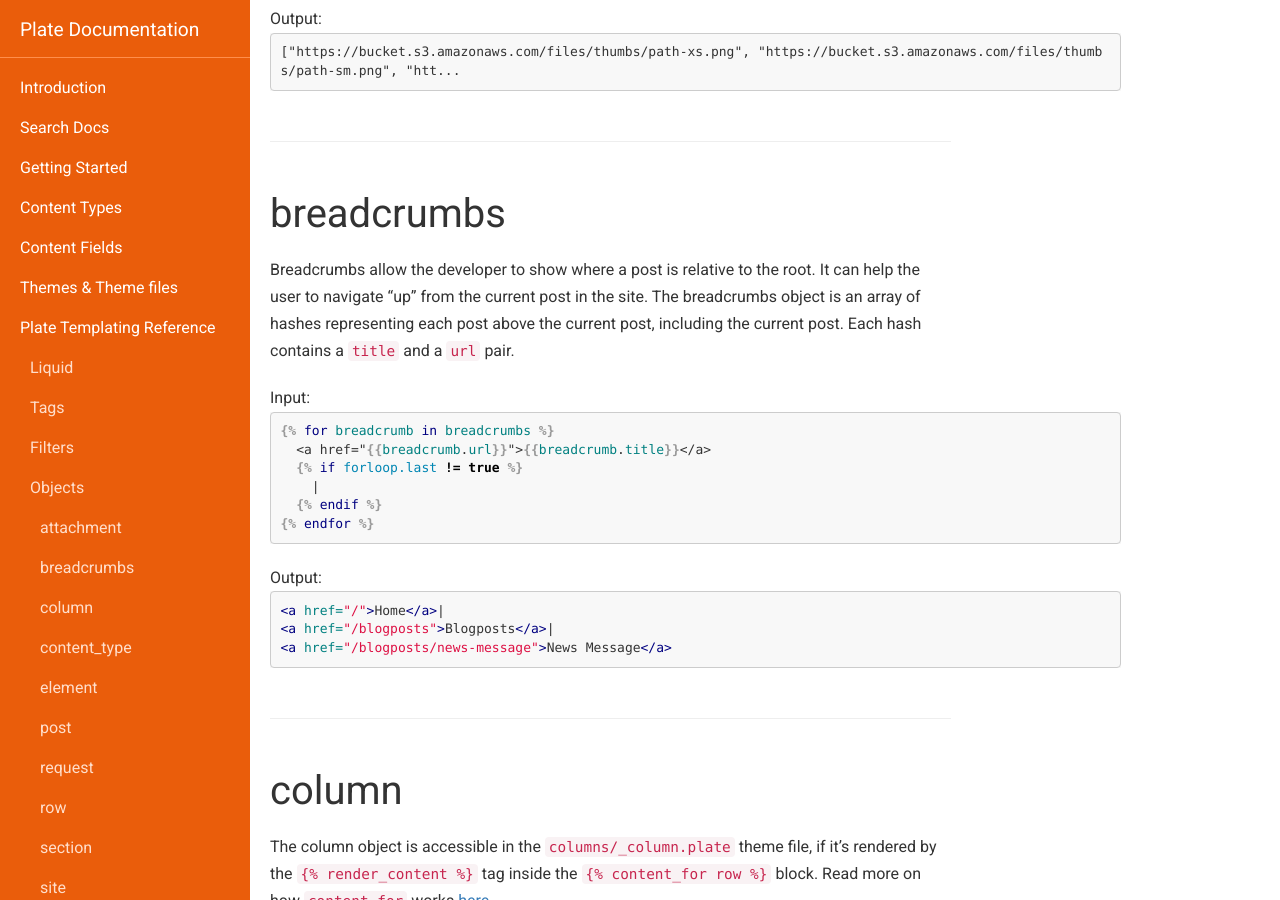
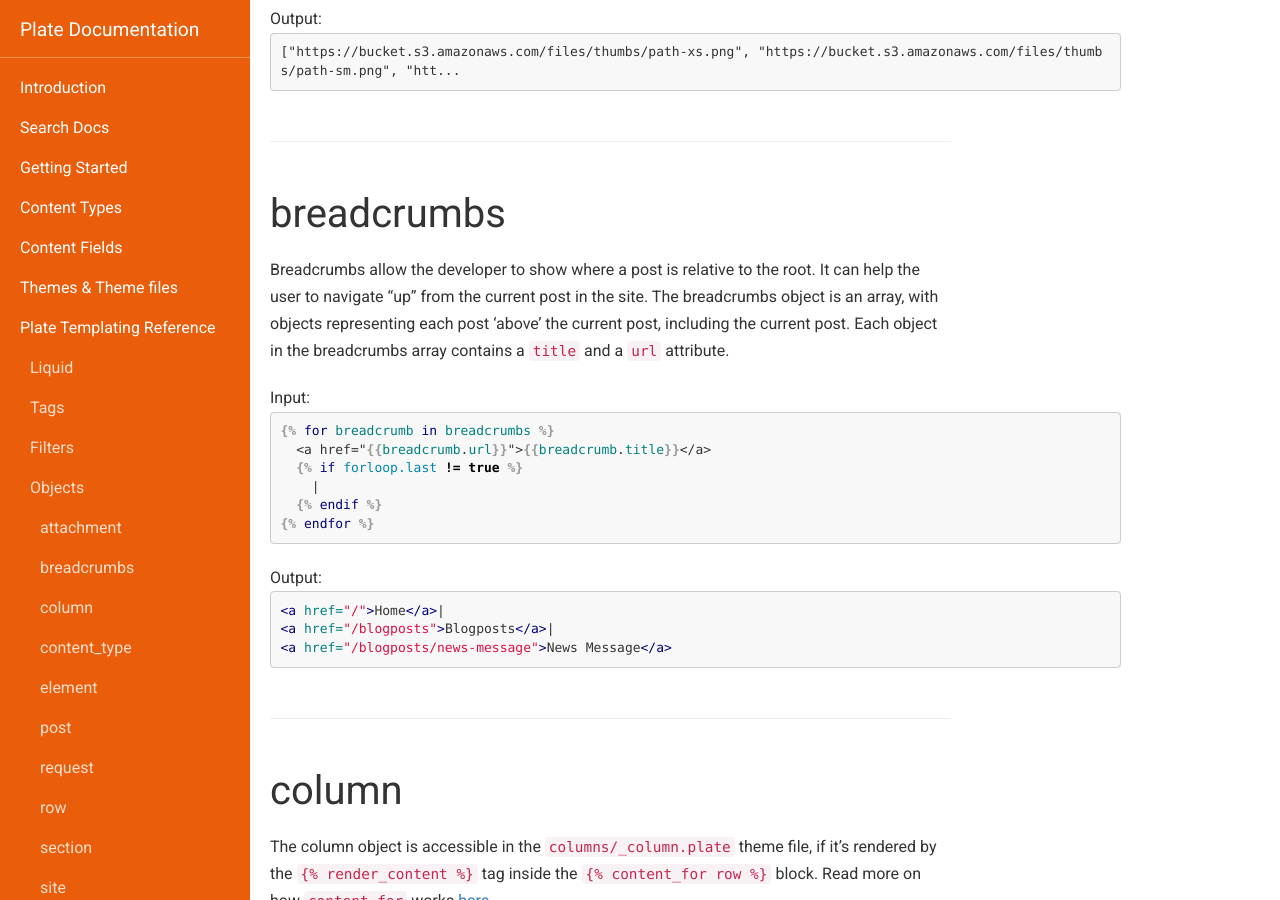
Before and after one commit to platehub/platehub.github.io, a Jekyll site: the page built from docs/templating-reference/objects.md, in a window 1280 px wide and 900 px high, scrolled down 1168 px. Built offline with Jekyll 4.4.1, drawn with Linux system fonts in a browser that asks for light colours; nearby versions of some CDN libraries.

Commit message:
changes breadcrumbs

````diff
--- a/docs/templating-reference/objects.md
+++ b/docs/templating-reference/objects.md
@@ -68,10 +68,7 @@ ___
 
 ## breadcrumbs
 
-Breadcrumbs allow the developer to show where a post is relative to the root. It can help
-the user to navigate "up" from the current post in the site. The breadcrumbs object is an
-array of hashes representing each post above the current post, including the current post.
-Each hash contains a `title` and a `url` pair.
+Breadcrumbs allow the developer to show where a post is relative to the root. It can help the user to navigate "up" from the current post in the site. The breadcrumbs object is an array, with objects representing each post 'above' the current post, including the current post. Each object in the breadcrumbs array contains a `title` and a `url` attribute.
 
 <p class='no-margin'>Input:</p>
 ```liquid
````
